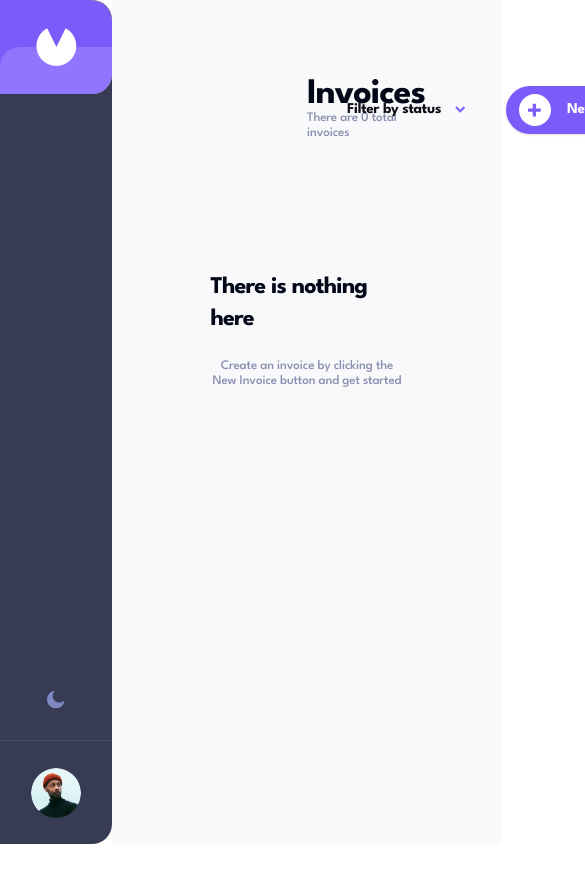
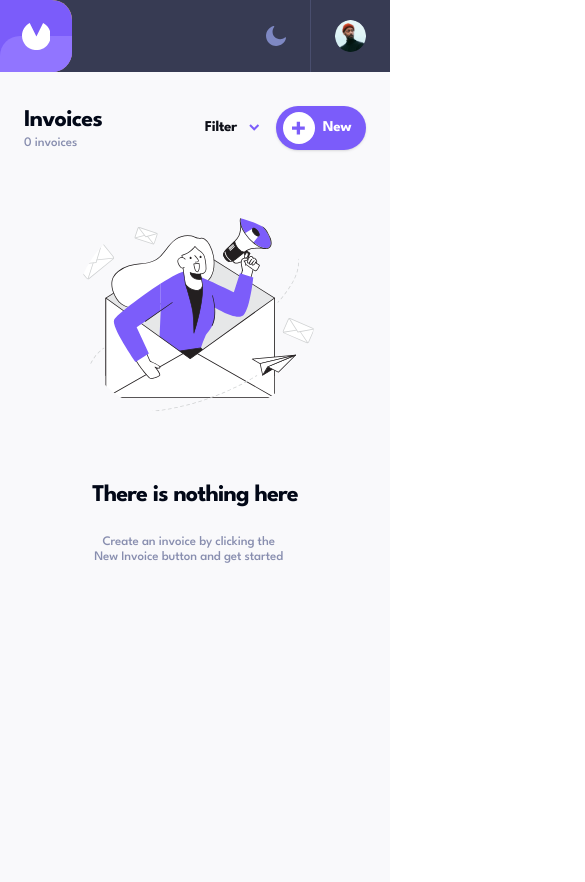
Before and after one commit to eestaniel/invoice-app, a Next.js app: page /dashboard/invoices in a window 390 px wide. Shown: the top 882 px of the page, 585 px wide, since content can reach past the window. Before the commit the page ends 844 px from the top, so only its background shows below. Built offline with nearby package versions, Linux system fonts and the light colour scheme; no server answers; the database is empty.

Commit message:
Fix CSS navigation/headergroup mobile view

```diff
--- a/src/app/dashboard/components/SiveNavigation.jsx
+++ b/src/app/dashboard/components/SiveNavigation.jsx
@@ -2,12 +2,12 @@ import Image from "next/image";
 
 export default function SiveNavigation() {
   return (
-    <div className="z-50 bg-red h-screen min-w-[7rem] sticky top-0 overflow-y-hidden">
+    <div className="z-50 bg-red h-[72px] lg:h-[80px] xl:h-screen min-w-[7rem] sticky top-0 overflow-y-hidden">
       <div
-        className="nav-container flex flex-col justify-start h-screen  bg-[#373B53] m-0 p-0
-      overflow-clip rounded-icon1 z-50 fixe w-full"
+        className="nav-container flex flex-row xl:flex-col justify-end xl:justify-start h-[72px] lg:h-[80px]  xl:h-screen
+        bg-[#373B53] m-0 p-0 overflow-clip rounded-none xl:rounded-icon1 z-50  w-full"
       >
-        <div className="icon-container h-[15%] w-full bg-yellow-400 rounded-icon1 relative overflow-clip">
+        <div className="icon-container  h-[72px] lg:h-[80px] xl:h-[103px]  w-[72px] xl:w-full bg-yellow-400 rounded-icon1 relative overflow-clip">
           <div className="icon1 bg-1-primary h-full w-full relative flex justify-center items-center">
             {/* logo icon*/}
             <svg className="z-50 h-[40%] w-[40%]" width="40" height="38" viewBox="0 0 40 38" fill="none"
@@ -21,9 +21,9 @@ export default function SiveNavigation() {
         </div>
 
         {/* nav content */}
-        <div className="nav-content flex flex-col h-full items-center justify-end py-[2rem]">
+        <div className="nav-content flex flex-row xl:flex-col h-full xl:h-auto grow  justify-end pr-6 xl:pr-0 xl:pb-8 items-center ">
           {/* dark mode icon */}
-          <svg className="h-[3%] w-auto"
+          <svg className="h-5 w-5 xl:h-5 xl:w-full "
                width="20" height="20" viewBox="0 0 20 20" fill="none" xmlns="http://www.w3.org/2000/svg">
             <path className="hover:cursor-pointer hover:fill-5-secondary"
                   d="M19.5016 11.3423C19.2971 11.2912 19.0927 11.3423 18.9137 11.4701C18.2492 12.0324 17.4824 12.4924 16.639 12.7991C15.8466 13.1059 14.9776 13.2592 14.0575 13.2592C11.9872 13.2592 10.0958 12.4158 8.74121 11.0611C7.38658 9.70649 6.54313 7.81512 6.54313 5.74483C6.54313 4.87582 6.69649 4.03237 6.95208 3.26559C7.23323 2.4477 7.64217 1.70649 8.17891 1.06751C8.40895 0.786362 8.35783 0.377416 8.07668 0.147384C7.89776 0.0195887 7.69329 -0.0315295 7.48882 0.0195887C5.31629 0.607448 3.42492 1.91096 2.07029 3.64898C0.766773 5.36144 0 7.48285 0 9.78317C0 12.5691 1.1246 15.0995 2.96486 16.9397C4.80511 18.78 7.3099 19.9046 10.1214 19.9046C12.4728 19.9046 14.6454 19.0867 16.3834 17.732C18.147 16.3519 19.4249 14.3838 19.9617 12.1346C20.0639 11.7768 19.8594 11.419 19.5016 11.3423Z"
@@ -32,7 +32,8 @@ export default function SiveNavigation() {
         </div>
         <hr className="border-[#494E6E]"/>
         {/* nav footer */}
-        <div className="nav-footer h-[15%] w-full p-4 flex justify-center items-center">
+        <div className="nav-footer h-full xl:h-[15%] w-[80px] xl:w-full px-6 py-5 xl:p-4 flex justify-center items-center
+        border-l-[#494E6E] border-l-[1px] xl:border-none ">
 
           <div className="avatar">
             <Image
@@ -41,7 +42,7 @@ export default function SiveNavigation() {
               width={50}
               height={50}
               quality={100}
-              className="rounded-full"
+              className="rounded-full h-[32px] w-[32px] "
             />
           </div>
         </div>
--- a/src/app/dashboard/invoices/components/Filter.jsx
+++ b/src/app/dashboard/invoices/components/Filter.jsx
@@ -18,10 +18,9 @@ export default function Filter() {
       <div className="filter-group flex flex-row justify-center items-center gap-[0.875rem]">
         <Popover open={filterState} onOpenChange={setFilterState}>
           <PopoverTrigger>
-            <p
-              className="heading-s-v text-8-text flex flex-row justify-center items-center gap-[0.875rem] whitespace-nowrap hover:cursor-pointer"
-            >
-              Filter by status
+            <p className="heading-s-v text-8-text flex flex-row justify-center items-center gap-3 xl:gap-[0.875rem] whitespace-nowrap hover:cursor-pointer">
+              <span className="xl:hidden">Filter</span>
+              <span className=" hidden xl:inline">Filter by status</span>
               {!filterState ?
               (
                 <svg width="11" height="7" xmlns="http://www.w3.org/2000/svg">
@@ -37,7 +36,7 @@ export default function Filter() {
           </PopoverTrigger>
           {/* Popover Contents */}
           <PopoverContent
-            id="filterPopup" ref={filterRef} className=" w-[12rem] h-[8rem] flex flex-col items-start justify-center text-left gap-2 pl-[1.5rem]">
+            id="filterPopup" ref={filterRef} className=" w-[12rem] h-[8rem] flex flex-col items-start justify-center text-left gap-5 xl:gap-2 pl-[1.5rem]">
             <div className="flex items-center space-x-2  hover:cursor-pointer group ">
               {/* option 1*/}
               <Checkbox
--- a/src/app/dashboard/invoices/components/HeaderGroup.jsx
+++ b/src/app/dashboard/invoices/components/HeaderGroup.jsx
@@ -11,39 +11,46 @@ export default function HeaderGroup() {
   const [sheetOpen, setSheetOpen] = useState(false);
 
   return (
-    <div className="content px-[22rem] pt-[4.875rem] w-full justify-center relative">
-      <div className="invoice-header-container flex flex-row items-center justify-between w-full gap-[2.5rem] relative">
-        <div className="group1 flex flex-row justify-between w-full">
+    <div className="header-container px-6 pt-8 xl:px-[22rem] xl:pt-[4.875rem] w-full h-fit justify-center relative">
+      <div className="invoice-header-container flex flex-row items-center justify-between w-full relative">
+        <div className="group1 flex flex-row justify-between w-fit">
           <div className="header-group">
-            <h1 className="heading-l">Invoices</h1>
-            <p className="body-v text-6-muted ]">There are {invoiceList.length} total invoices</p>
+            <h1 className="heading-m xl:heading-l">Invoices</h1>
+            <p className="body-v text-6-muted">
+              {/* Default text for smaller screens */}
+              <span className="xl:hidden">{invoiceList.length} invoices</span>
+
+              {/* Text for xl screens and larger */}
+              <span className="hidden xl:inline">There are {invoiceList.length} total invoices</span>
+            </p>
           </div>
         </div>
 
+        <div className="flex flex-row gap-4">
           <Filter/>
-
           <div className="group2">
-
             <Sheet open={sheetOpen} onOpenChange={setSheetOpen}>
               <SheetTrigger asChild>
                 <Button
-                className="bg-1-primary text-white rounded-[1.5rem] h-[3rem] w-[9.375rem] p-0 gap-[1rem] hover:bg-2-highlight"
-
+                  className="bg-1-primary text-white rounded-[1.5rem] h-[44px] xl:h-[3rem] w-[90px] xl:w-[9.375rem] p-0
+                   gap-2 xl:gap-[1rem] hover:bg-2-highlight"
                 >
                   <svg className="w-[2rem] h-[2rem] bg-white rounded-full flex justify-center " width="11" height="11"
                        xmlns="http://www.w3.org/2000/svg" viewBox="-7 0 25 10">
                     <path d="M6.313 10.023v-3.71h3.71v-2.58h-3.71V.023h-2.58v3.71H.023v2.58h3.71v3.71z" fill="#7C5DFA"
                           fillRule="nonzero"/>
                   </svg>
-                <p className="heading-s-v whitespace-nowrap">New Invoice</p>
+                  <p className="heading-s-v whitespace-nowrap">
+                    <span className="xl:hidden pr-2">New</span>
+                    <span className="hidden xl:inline">New Invoice</span>
+                  </p>
                 </Button>
               </SheetTrigger>
               <SheetContent side="left" className="w-[100%] overflow-y-auto max-h-screen web hide-scrollbar">
                 <SheetView setSheetOpen={setSheetOpen} sheetType={'create'}/>
               </SheetContent>
             </Sheet>
-
-
+          </div>
         </div>
       </div>
     </div>
--- a/src/app/dashboard/invoices/page.jsx
+++ b/src/app/dashboard/invoices/page.jsx
@@ -28,7 +28,7 @@ export default function Page() {
     <div className="invoices__page-container bg-11-light flex flex-col 100%  min-h-screen h-fit items-center z-50 w-full
     gap-[4rem]">
       <HeaderGroup/>
-      <div className=" table_row-container flex w-full h-fit items-center justify-center px-[15.75rem]
+      <div className=" table_row-container flex w-full h-fit items-center justify-center px:6 xl:px-[15.75rem]
       ">
         {invoiceList.length === 0 ? (
           <EmptyInvoice/>
--- a/src/app/dashboard/layout.jsx
+++ b/src/app/dashboard/layout.jsx
@@ -5,10 +5,10 @@ export default function DashboardLayout({children}) {
   return (
 
 
-    <section className="invoice-container flex flex-row  m-0 p-0 justify-start  w-full relative
+    <section className="invoice-container flex flex-col xl:flex-row  m-0 p-0 justify-start  w-full relative
     h-fit">
       <SiveNavigation/>
-      <div className="w-full h-fit justify-center">
+      <div className="invoice-content w-full h-fit justify-cente min-h-screenr">
         <InvoiceProvider>
           {children}
         </InvoiceProvider>
--- a/tailwind.config.js
+++ b/tailwind.config.js
@@ -12,9 +12,6 @@ module.exports = {
     container: {
       center: true,
       padding: "2rem",
-      screens: {
-        "2xl": "1400px",
-      },
     },
     extend: {
       colors: {
@@ -53,6 +50,15 @@ module.exports = {
         spartan: ["League Spartan", ...defaultTheme.fontFamily.sans]
       },
 
+      screens: {
+        'sm': '320px', // smartphones, portrait phones
+        'md': '481px', // portrait e-readers, smaller tablets
+        'lg': '641px', // portrait tablets, portrait iPad, landscape e-readers
+        'xl': '961px', // tablet, landscape iPad, lo-res laptops and desktops
+        '2xl': '1025px', // big landscape tablets, laptops, and desktops
+        '3xl': '1281px', // hi-res laptops and desktops
+      },
+
       borderRadius: {
         lg: "var(--radius)",
         md: "calc(var(--radius) - 2px)",
```
Lines whose indentation alone changed are shown as unchanged.
